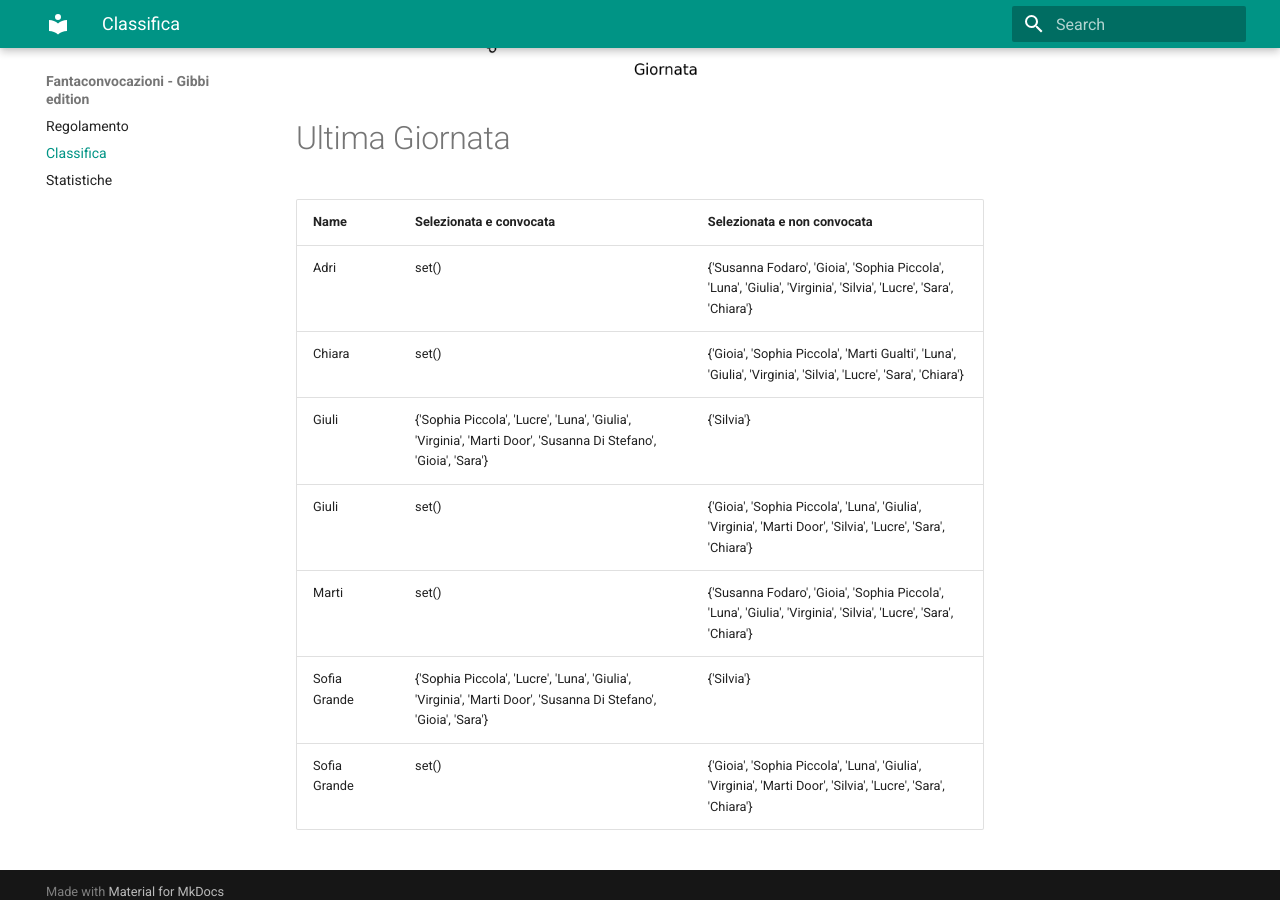
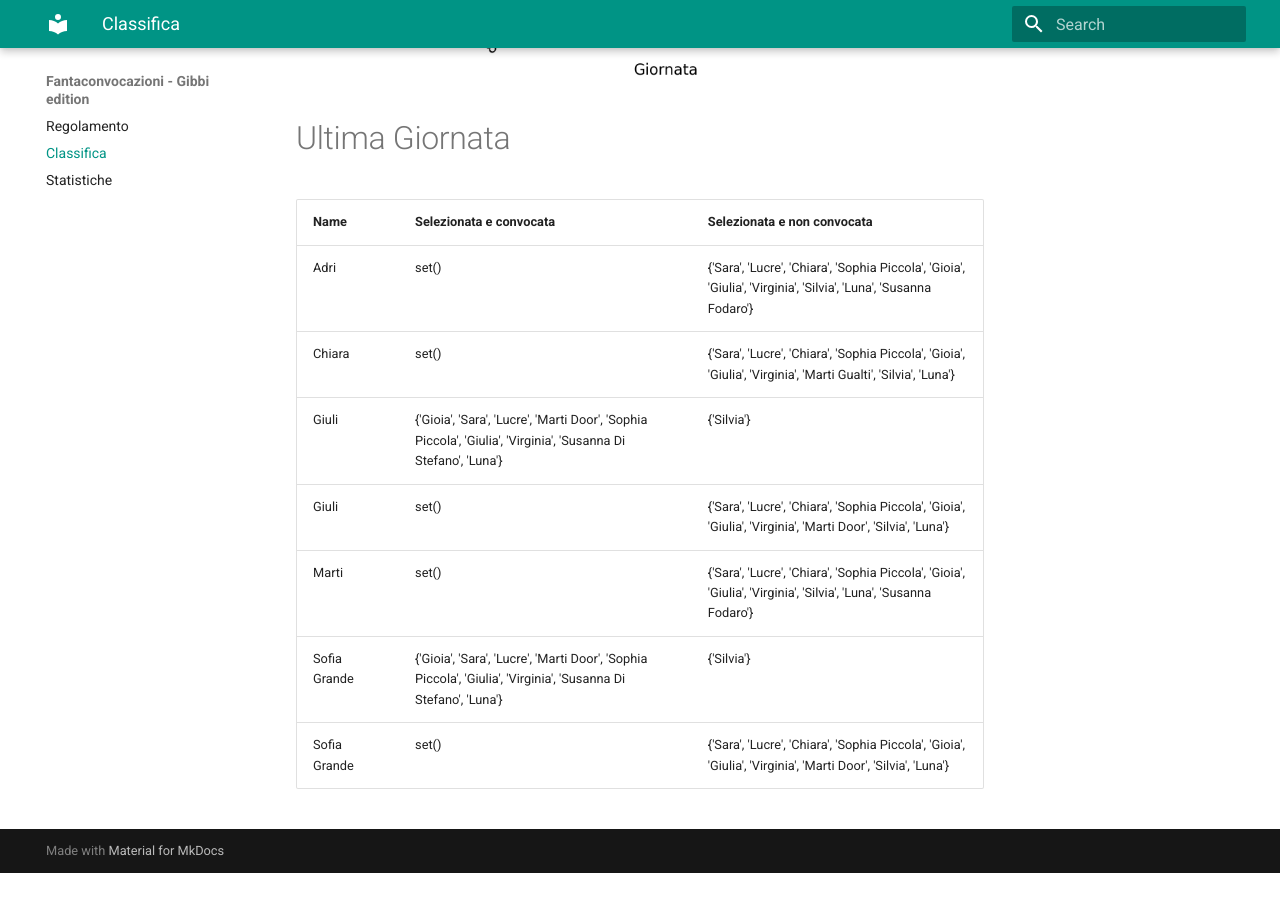
Before and after one commit to martinig94/fantagibbi, an MkDocs documentation site: the page built from docs/Classifica.md, in a window 1280 px wide and 900 px high, scrolled down 1030 px. Built offline with MkDocs 1.6.1 and Material for MkDocs 9.7.7, drawn with Linux system fonts in a browser that asks for light colours; after the commit the page ends 1903 px from its top, so only the background shows below that.

Commit message:
Auto-update from main.py

```diff
--- a/docs/Classifica.md
+++ b/docs/Classifica.md
@@ -18,11 +18,11 @@
 <!-- START_TABLE CORRECT -->
 | Name         | Selezionata e convocata                                                                                        | Selezionata e non convocata                                                                                      |
 |:-------------|:---------------------------------------------------------------------------------------------------------------|:-----------------------------------------------------------------------------------------------------------------|
-| Adri         | set()                                                                                                          | {'Susanna Fodaro', 'Gioia', 'Sophia Piccola', 'Luna', 'Giulia', 'Virginia', 'Silvia', 'Lucre', 'Sara', 'Chiara'} |
-| Chiara       | set()                                                                                                          | {'Gioia', 'Sophia Piccola', 'Marti Gualti', 'Luna', 'Giulia', 'Virginia', 'Silvia', 'Lucre', 'Sara', 'Chiara'}   |
-| Giuli        | {'Sophia Piccola', 'Lucre', 'Luna', 'Giulia', 'Virginia', 'Marti Door', 'Susanna Di Stefano', 'Gioia', 'Sara'} | {'Silvia'}                                                                                                       |
-| Giuli        | set()                                                                                                          | {'Gioia', 'Sophia Piccola', 'Luna', 'Giulia', 'Virginia', 'Marti Door', 'Silvia', 'Lucre', 'Sara', 'Chiara'}     |
-| Marti        | set()                                                                                                          | {'Susanna Fodaro', 'Gioia', 'Sophia Piccola', 'Luna', 'Giulia', 'Virginia', 'Silvia', 'Lucre', 'Sara', 'Chiara'} |
-| Sofia Grande | {'Sophia Piccola', 'Lucre', 'Luna', 'Giulia', 'Virginia', 'Marti Door', 'Susanna Di Stefano', 'Gioia', 'Sara'} | {'Silvia'}                                                                                                       |
-| Sofia Grande | set()                                                                                                          | {'Gioia', 'Sophia Piccola', 'Luna', 'Giulia', 'Virginia', 'Marti Door', 'Silvia', 'Lucre', 'Sara', 'Chiara'}     |
+| Adri         | set()                                                                                                          | {'Sara', 'Lucre', 'Chiara', 'Sophia Piccola', 'Gioia', 'Giulia', 'Virginia', 'Silvia', 'Luna', 'Susanna Fodaro'} |
+| Chiara       | set()                                                                                                          | {'Sara', 'Lucre', 'Chiara', 'Sophia Piccola', 'Gioia', 'Giulia', 'Virginia', 'Marti Gualti', 'Silvia', 'Luna'}   |
+| Giuli        | {'Gioia', 'Sara', 'Lucre', 'Marti Door', 'Sophia Piccola', 'Giulia', 'Virginia', 'Susanna Di Stefano', 'Luna'} | {'Silvia'}                                                                                                       |
+| Giuli        | set()                                                                                                          | {'Sara', 'Lucre', 'Chiara', 'Sophia Piccola', 'Gioia', 'Giulia', 'Virginia', 'Marti Door', 'Silvia', 'Luna'}     |
+| Marti        | set()                                                                                                          | {'Sara', 'Lucre', 'Chiara', 'Sophia Piccola', 'Gioia', 'Giulia', 'Virginia', 'Silvia', 'Luna', 'Susanna Fodaro'} |
+| Sofia Grande | {'Gioia', 'Sara', 'Lucre', 'Marti Door', 'Sophia Piccola', 'Giulia', 'Virginia', 'Susanna Di Stefano', 'Luna'} | {'Silvia'}                                                                                                       |
+| Sofia Grande | set()                                                                                                          | {'Sara', 'Lucre', 'Chiara', 'Sophia Piccola', 'Gioia', 'Giulia', 'Virginia', 'Marti Door', 'Silvia', 'Luna'}     |
 <!-- END_TABLE CORRECT -->
```
